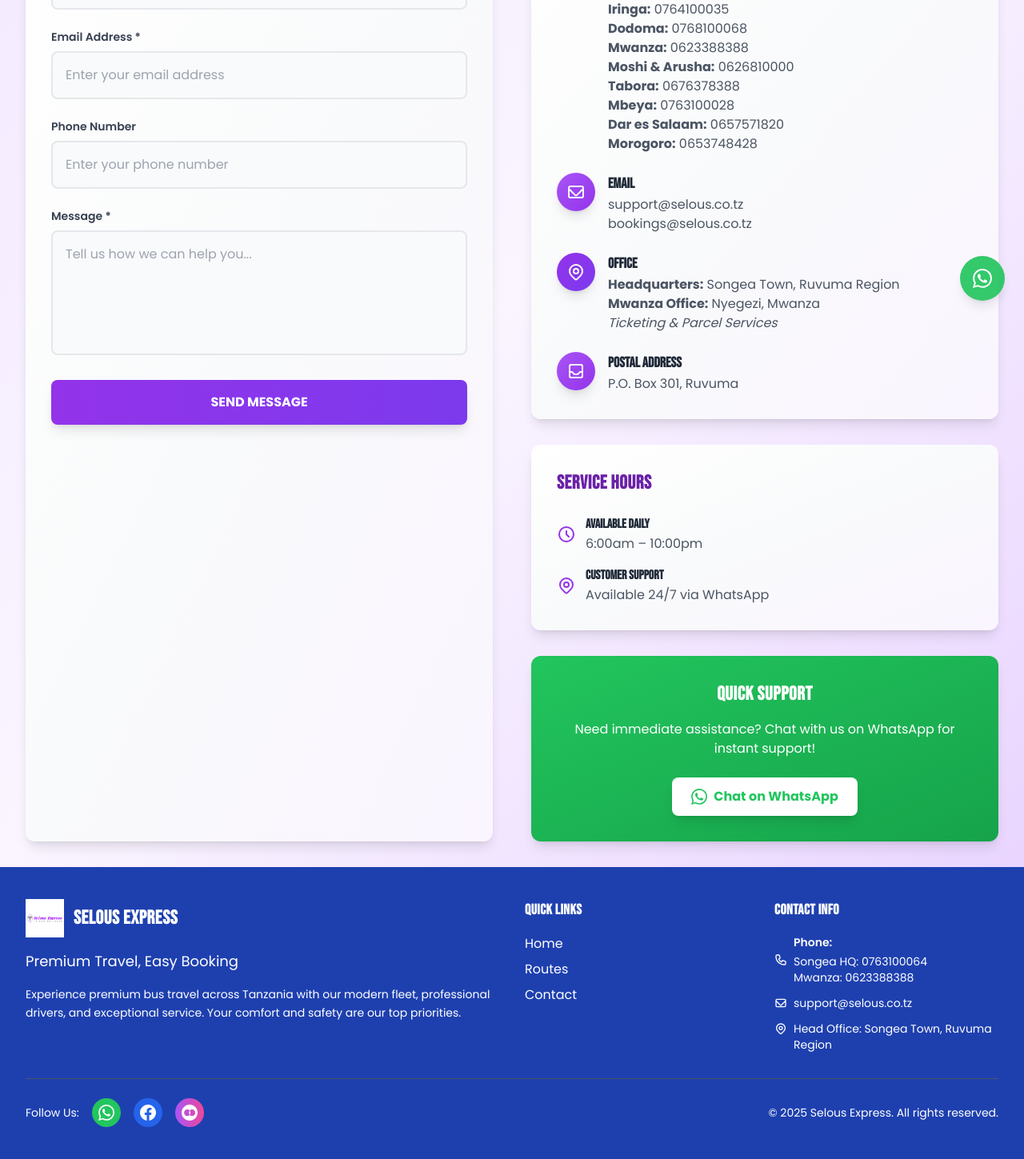
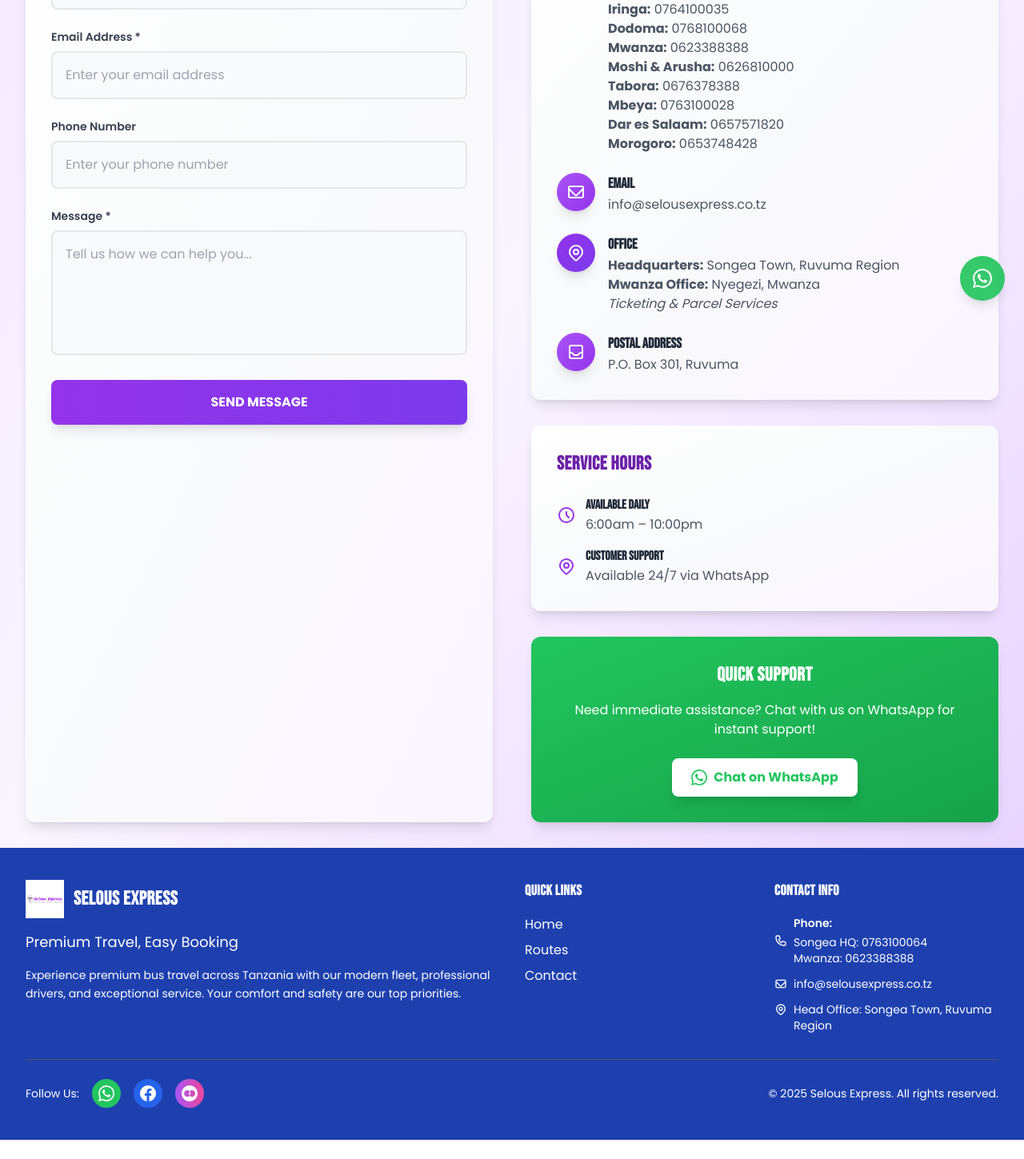
Before and after one commit to Dawinz/selous-express, a React (Create React App) app: page /contact in a window 1280 px wide. Shown: the part 400-1849 px from the top of the page at 80% size. After the commit the page ends 1825 px from the top, so only its background shows below. Built offline with nearby package versions, Linux system fonts and the light colour scheme.

Commit message:
Update all email addresses to info@selousexpress.co.tz

```diff
--- a/src/components/Footer.jsx
+++ b/src/components/Footer.jsx
@@ -77,8 +77,8 @@
                 <svg className="w-4 h-4 text-white flex-shrink-0" fill="none" stroke="currentColor" viewBox="0 0 24 24">
                   <path strokeLinecap="round" strokeLinejoin="round" strokeWidth="2" d="M3 8l7.89 7.89a2 2 0 002.22 0L21 8M5 19h14a2 2 0 002-2V7a2 2 0 00-2-2H5a2 2 0 00-2 2v10a2 2 0 002 2z"></path>
                 </svg>
-                <a href="mailto:support@selous.co.tz" className="text-white hover:text-selous-gold-300 transition-colors duration-200">
-                  support@selous.co.tz
+                <a href="mailto:info@selousexpress.co.tz" className="text-white hover:text-selous-gold-300 transition-colors duration-200">
+                  info@selousexpress.co.tz
                 </a>
               </div>
 
--- a/src/pages/Contact.jsx
+++ b/src/pages/Contact.jsx
@@ -152,8 +152,7 @@
                   </div>
                   <div>
                     <h3 className="font-bebas font-bold text-gray-800 text-lg">{t('email')}</h3>
-                    <p className="text-gray-600 font-poppins">support@selous.co.tz</p>
-                    <p className="text-gray-600 font-poppins">bookings@selous.co.tz</p>
+                    <p className="text-gray-600 font-poppins">info@selousexpress.co.tz</p>
                   </div>
                 </div>
 
```
